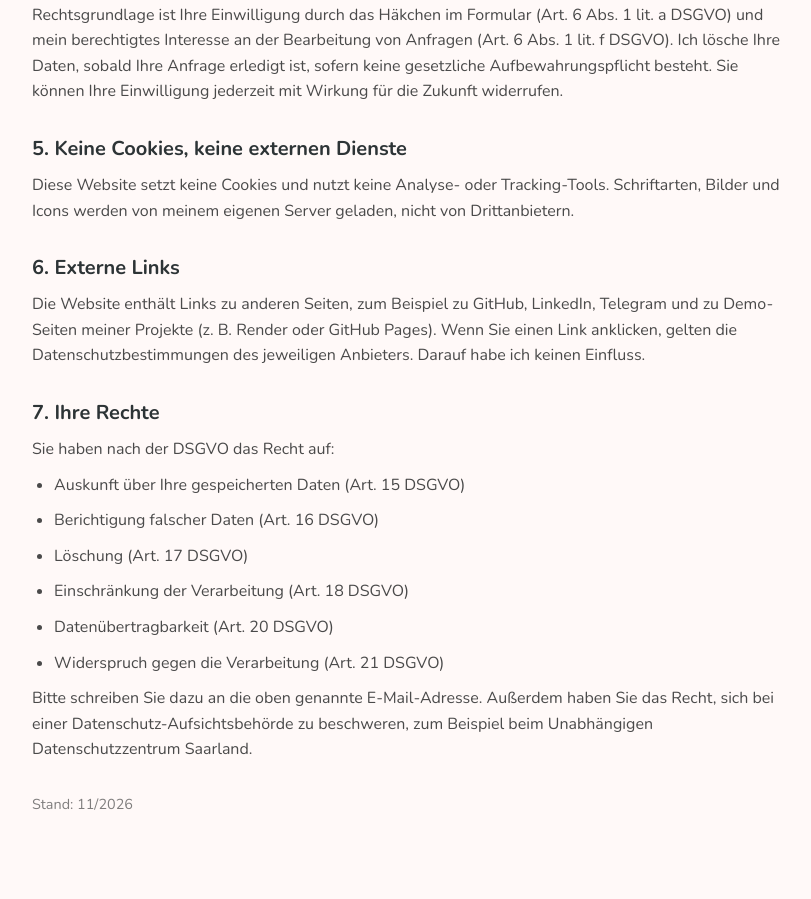
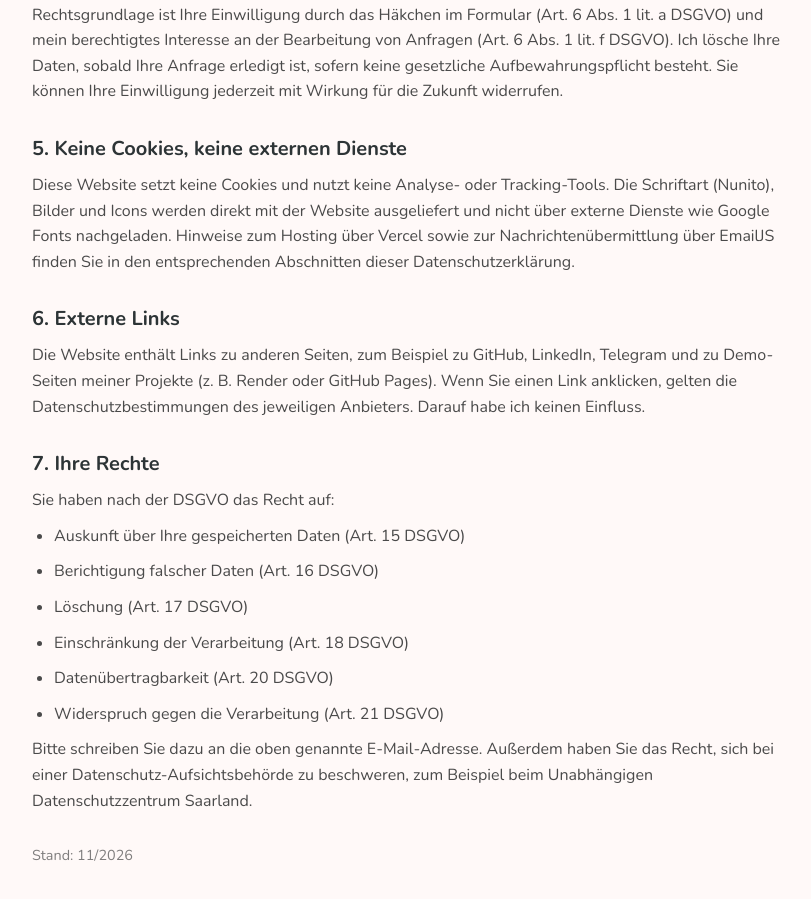
Before and after one commit to BouhlalNatalia/Portfolio-Natalia-Bouhlal, a plain HTML site: page datenschutz.html in a window 1280 px wide. Shown: the part 825-1724 px from the top of the page, without its empty margins (228-1039 px from the left). Drawn offline with Linux system fonts and the light colour scheme.

Commit message:
Update legal pages and favicon path

```diff
--- a/datenschutz.html
+++ b/datenschutz.html
@@ -6,7 +6,7 @@
   <meta name="viewport" content="width=device-width, initial-scale=1.0">
   <title>Datenschutzerklärung | Natalia Bouhlal</title>
   <meta name="description" content="Datenschutzerklärung der Portfolio-Website von Natalia Bouhlal.">
-  <link rel="icon" href="favicon.ico" type="image/x-icon">
+  <link rel="icon" type="image/svg+xml" href="favicon.svg">
   <link rel="stylesheet" href="style.css">
 </head>
 
@@ -15,17 +15,6 @@
     <a class="legal-back" href="index.html">← Zurück zur Startseite</a>
 
     <h1>Datenschutzerklärung</h1>
-
-    <!--
-      ENTWURF: Dieser Text beschreibt, was die Seite technisch tut.
-      Bitte vor der Veröffentlichung mit einem Datenschutz-Generator
-      (z. B. eRecht24) abgleichen und prüfen, besonders:
-        - Abschnitt "Hosting" (Vertrag mit Vercel, Datenübermittlung in die USA)
-        - Abschnitt "Kontaktformular" (Rechtsgrundlage, Löschfristen, EmailJS)
-        - Name und Anschrift der zuständigen Aufsichtsbehörde
-      Abschnitt "Keine Cookies, keine externen Dienste" stimmt nur, wenn die
-      Schriftdateien im Ordner fonts/ liegen (siehe fonts/README.txt).
-    -->
 
     <h2>1. Verantwortliche</h2>
     <p>
@@ -68,8 +57,7 @@
 
     <h2>5. Keine Cookies, keine externen Dienste</h2>
     <p>
-      Diese Website setzt keine Cookies und nutzt keine Analyse- oder Tracking-Tools. Schriftarten, Bilder und Icons
-      werden von meinem eigenen Server geladen, nicht von Drittanbietern.
+      Diese Website setzt keine Cookies und nutzt keine Analyse- oder Tracking-Tools. Die Schriftart (Nunito), Bilder und Icons werden direkt mit der Website ausgeliefert und nicht über externe Dienste wie Google Fonts nachgeladen. Hinweise zum Hosting über Vercel sowie zur Nachrichtenübermittlung über EmailJS finden Sie in den entsprechenden Abschnitten dieser Datenschutzerklärung.
     </p>
 
     <h2>6. Externe Links</h2>
```
Also changed, not shown: impressum.html (+1 -12 lines).
